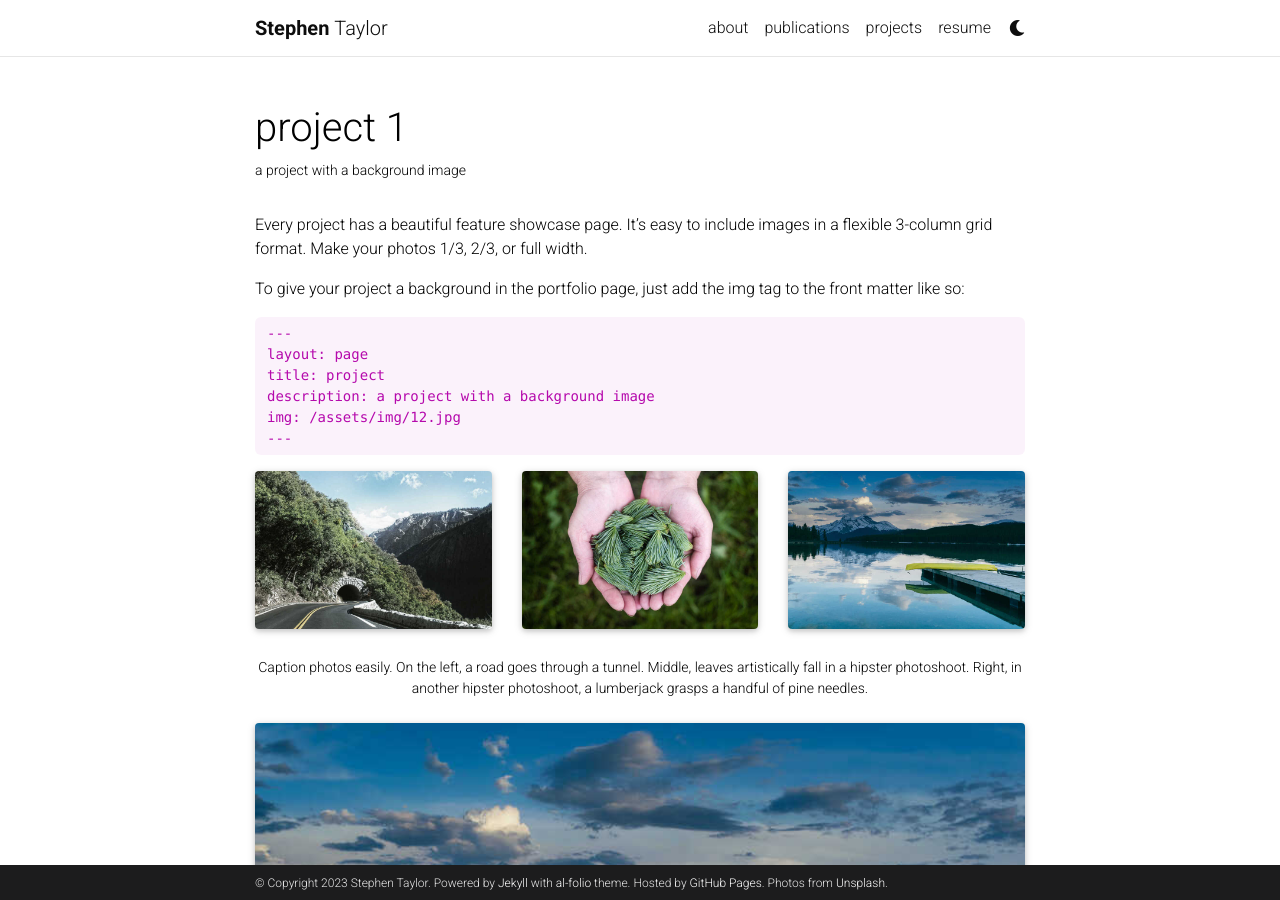
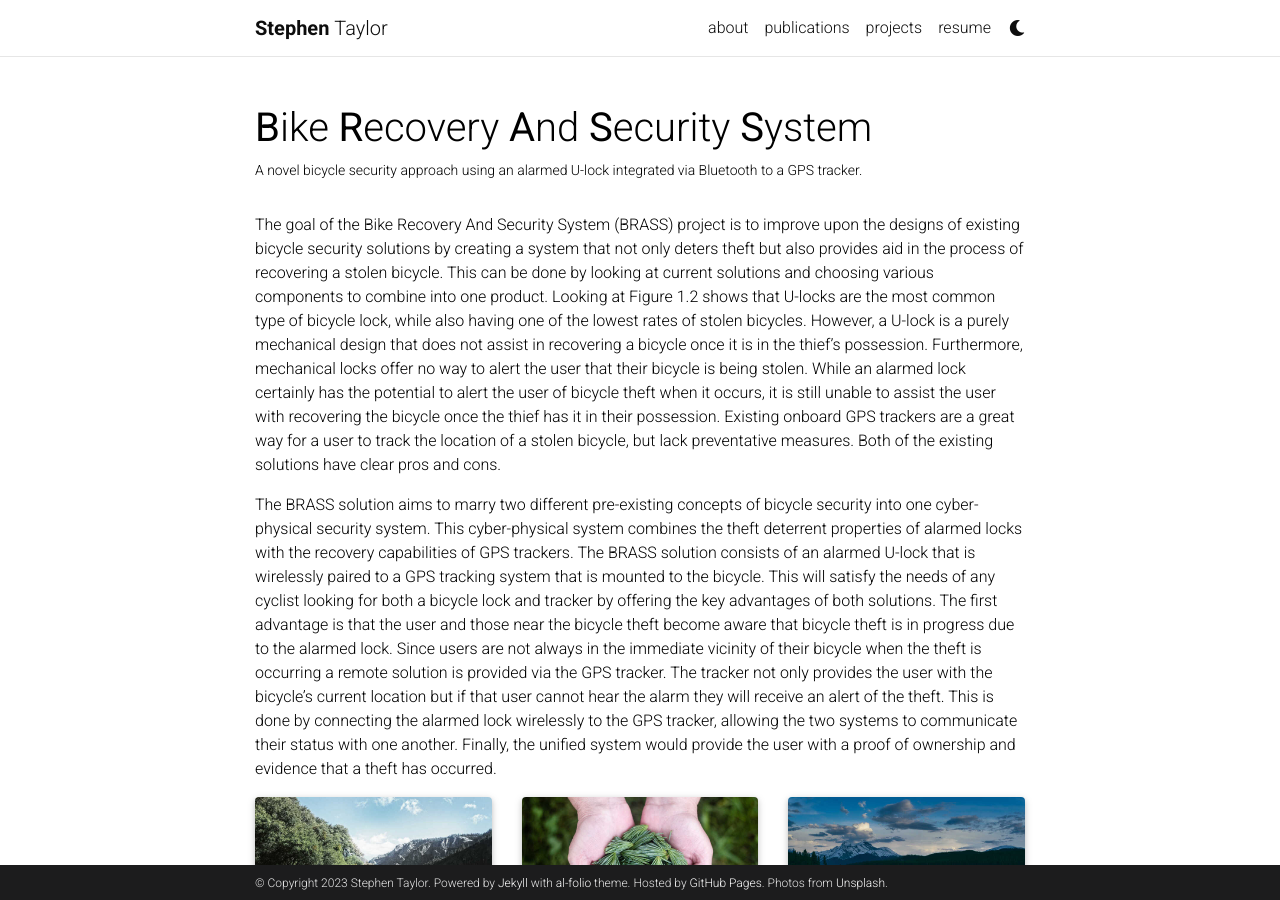
Before and after one commit to stevegtaylor/stevegtaylor.github.io, a Jekyll site: the page built from _projects/1_project.md, in a window 1280 px wide and 900 px high. Built offline with Jekyll 4.4.1, drawn with Linux system fonts in a browser that asks for light colours; comment, search, counter and statistics services are not loaded; a style sheet for code colours, icons or effects is not loaded.

```diff
--- a/_projects/1_project.md
+++ b/_projects/1_project.md
@@ -1,12 +1,12 @@
 ---
 layout: page
-title: project 1
-description: a project with a background image
-img: assets/img/12.jpg
+title: <b>B</b>ike <b>R</b>ecovery <b>A</b>nd <b>S</b>ecurity <b>S</b>ystem
+description: A novel bicycle security approach using an alarmed U-lock integrated via Bluetooth to a GPS tracker.
+img: assets/img/12.jpgs
 importance: 1
 category: work
 ---
-
+<!--
 Every project has a beautiful feature showcase page.
 It's easy to include images in a flexible 3-column grid format.
 Make your photos 1/3, 2/3, or full width.
@@ -19,6 +19,11 @@ To give your project a background in the portfolio page, just add the img tag to
     description: a project with a background image
     img: /assets/img/12.jpg
     ---
+-->
+The goal of the Bike Recovery And Security System (BRASS) project is to improve upon the designs of existing bicycle security solutions by creating a system that not only deters theft but also provides aid in the process of recovering a stolen bicycle. This can be done by looking at current solutions and choosing various components to combine into one product. Looking at Figure 1.2 shows that U-locks are the most common type of bicycle lock, while also having one of the lowest rates of stolen bicycles. However, a U-lock is a purely mechanical design that does not assist in recovering a bicycle once it is in the thief’s possession. Furthermore, mechanical locks offer no way to alert the user that their bicycle is being stolen. While an alarmed lock certainly has the potential to alert the user of bicycle theft when it occurs, it is still unable to assist the user with recovering the bicycle once the thief has it in their possession. Existing onboard GPS trackers are a great way for a user to track the location of a stolen bicycle, but lack preventative measures. Both of the existing solutions have clear pros and cons.
+
+The BRASS solution aims to marry two different pre-existing concepts of bicycle security into one cyber-physical security system. This cyber-physical system combines the theft deterrent properties of alarmed locks with the recovery capabilities of GPS trackers. The BRASS solution consists of an alarmed U-lock that is wirelessly paired to a GPS tracking system that is mounted to the bicycle. This will satisfy the needs of any cyclist looking for both a bicycle lock and tracker by offering the key advantages of both solutions. The first advantage is that the user and those near the bicycle theft become aware that bicycle theft is in progress due to the alarmed lock. Since users are not always in the immediate vicinity of their bicycle when the theft is occurring a remote solution is provided via the GPS tracker. The tracker not only provides the user with the bicycle’s current location but if that user cannot hear the alarm they will receive an alert of the theft. This is done by connecting the alarmed lock wirelessly to the GPS tracker, allowing the two systems to communicate their status with one another. Finally, the unified system would provide the user with a proof of ownership and evidence that a theft has occurred.
+
 
 <div class="row">
     <div class="col-sm mt-3 mt-md-0">
```
Also changed, not shown: 1 other file.
